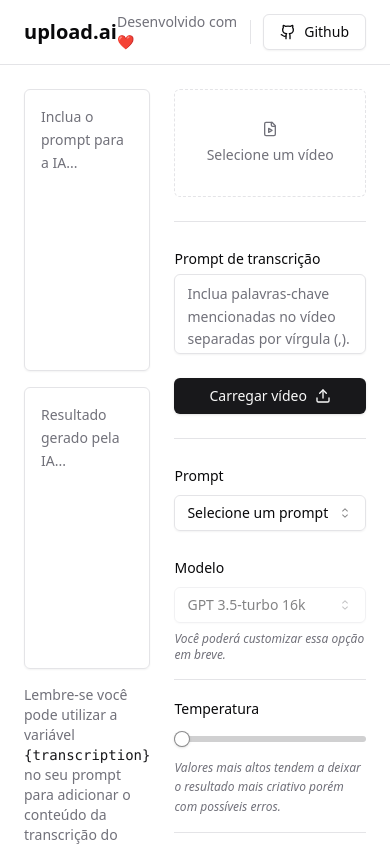
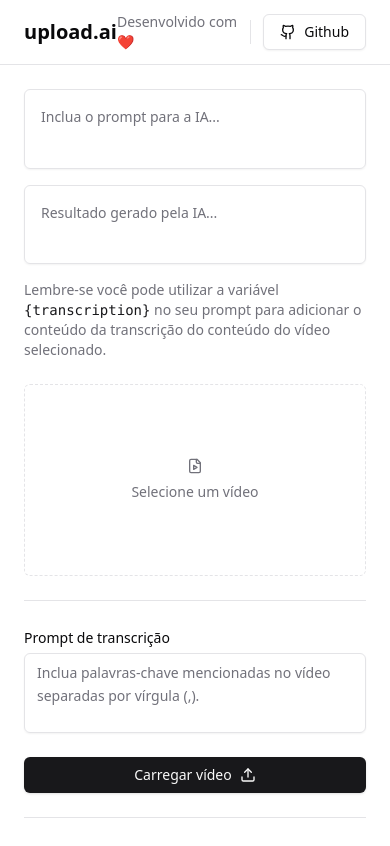
Before and after one commit to juliabresolin/upload-ai, a React (Vite) app in the folder web/: page / in a window 390 px wide. Shown: the top 846 px of the page. Built offline with nearby package versions, Linux system fonts and the light colour scheme.

Commit message:
chore(web): adjustments mobile layout

```diff
--- a/web/src/App.tsx
+++ b/web/src/App.tsx
@@ -24,7 +24,7 @@ export function App() {
         </div>
       </div>
 
-      <main className="flex-1 p-6 flex gap-6">
+      <main className="flex-1 p-6 flex flex-col gap-6 md:flex-row ">
         <div className="flex flex-col flex-1 gap-4">
           <div className="grid grid-rows-2 gap-4 flex-1">
             <Textarea placeholder="Inclua o prompt para a IA..." className="resize-none p-4 leading-relaxed"/>
@@ -36,7 +36,7 @@ export function App() {
             do conteúdo do vídeo selecionado.</p>
         </div>
 
-        <aside className="w-80 space-y-6">
+        <aside className="w-full space-y-6 md:w-80">
           <form className="space-y-6">
             <label htmlFor="video" className="border flex rounded-md aspect-video cursor-pointer border-dashed text-sm flex-col gap-2 items-center justify-center text-muted-foreground hover:bg-primary/5">
               <FileVideo className="w-4 h-4"/>
```
